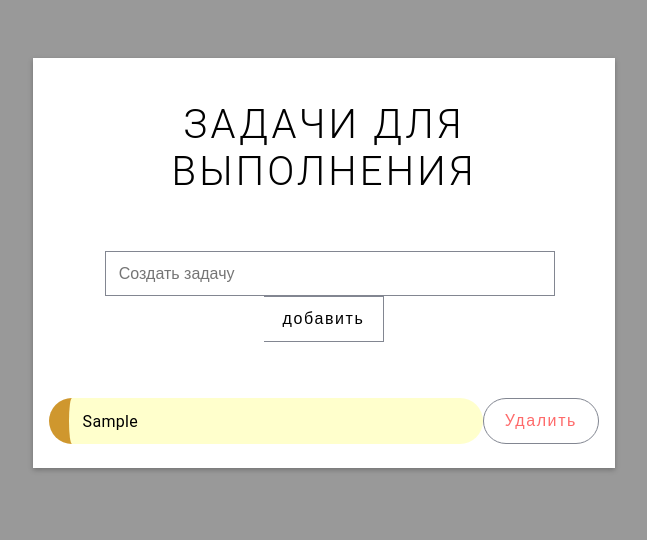
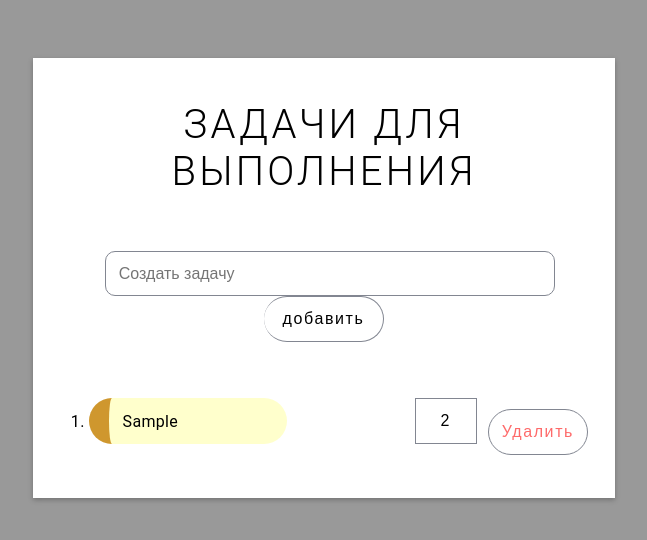
Before and after one commit to DaniilTimonov/todolistreact, a React (Create React App) app: page / in a window 1280 px wide. Both pictures are taken after typing "Sample" into the empty fields and a click on the button "добавить". Shown: the top 540 px of the page, without its empty margins (316-963 px from the left). Built offline with nearby package versions, Linux system fonts and the light colour scheme.

Commit message:
добавление инпута для редактирования записей в todolist

```diff
--- a/src/App.css
+++ b/src/App.css
@@ -32,6 +32,7 @@ h1 {
 
 .input-wrapper {
   margin: 3.5rem;
+
 }
 
 .todos-wrapper {
@@ -47,6 +48,7 @@ h1 {
 input {
   width: 450px;
   padding: 0.8em;
+  border-radius: 10px;
 }
 
 input:focus {
@@ -73,12 +75,14 @@ button {
 .add-button {
   color: #000000;
   border-left: none;
+  border-radius: 90px;
 
 }
 
 .delete-button {
   color: #fe6a6a;
   border-radius: 30px;
+  margin:0.7rem;
 }
 
 ul {
@@ -109,3 +113,16 @@ li:last-child {
   color: #000000;
   letter-spacing: 0.2rem;
 }
+.edit-wrapper {
+  visibility: hidden;
+  margin:0.7rem;
+
+}
+.editinput {
+  width: 60%;
+}
+.okbutton {
+  width: 20%;
+  border-radius: 10px;
+
+}
--- a/src/App.js
+++ b/src/App.js
@@ -12,12 +12,21 @@ const App = () => {
     }
   };
 
-  const deleteTodo = (text) => {
+  const deleteTodo = (text) => { //функция для удаления элемента списка
     const newTodos = todos.filter((todo) => {
       return todo !== text;
     });
     setTodos(newTodos);
   };
+
+
+
+  const showeditform = () => { //функция для отображения формы редактирования
+ document.getElementsByClassName("edit-wrapper")[0].style.visibility ="visible";
+
+
+  };
+
 
   return (
 
@@ -40,12 +49,27 @@ const App = () => {
       </div>
 
       {todos?.length > 0 ? (
-        <ul className="todo-list">
+        <ol className="todo-list">
           {todos.map((todo, index) => (
             <div className="todo">
-              <li key={index}> {todo} </li>
+              <li key={index}> {todo}  {/* создание кнопки редактирования */}</li>
 
+
+              <div className="edit-wrapper"> {/* обертка для формы редактирования */}
+              <input //инпут для редактирования
+              type="text"
+              className="editinput"
+              />
               <button
+              className="okbutton"
+
+              >ok</button>
+              </div>
+              <button //создание кнопки редактирования
+               onClick={() => {
+                showeditform(todo) ;
+                 } }>2</button>
+              <button //создание кнопки удаления
                 className="delete-button"
                 onClick={() => {
                   deleteTodo(todo);
@@ -53,9 +77,11 @@ const App = () => {
               >
                 Удалить
               </button>
+
+
             </div>
           ))}
-        </ul>
+        </ol>
       ) : (
         <div className="empty">
           <p>Задачи отсутствуют</p>
```
Also changed, not shown: src/index.js (line endings or trailing spaces).
